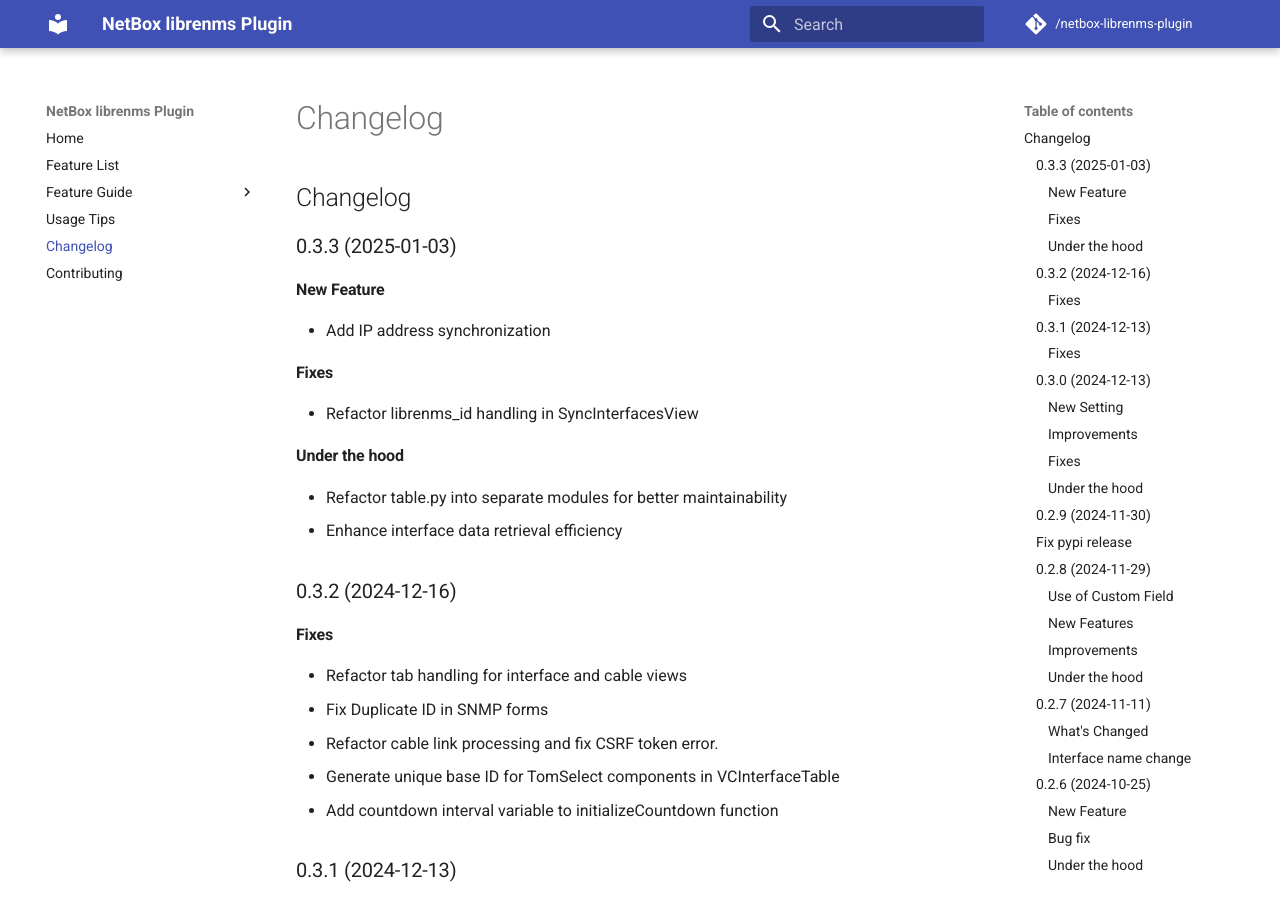
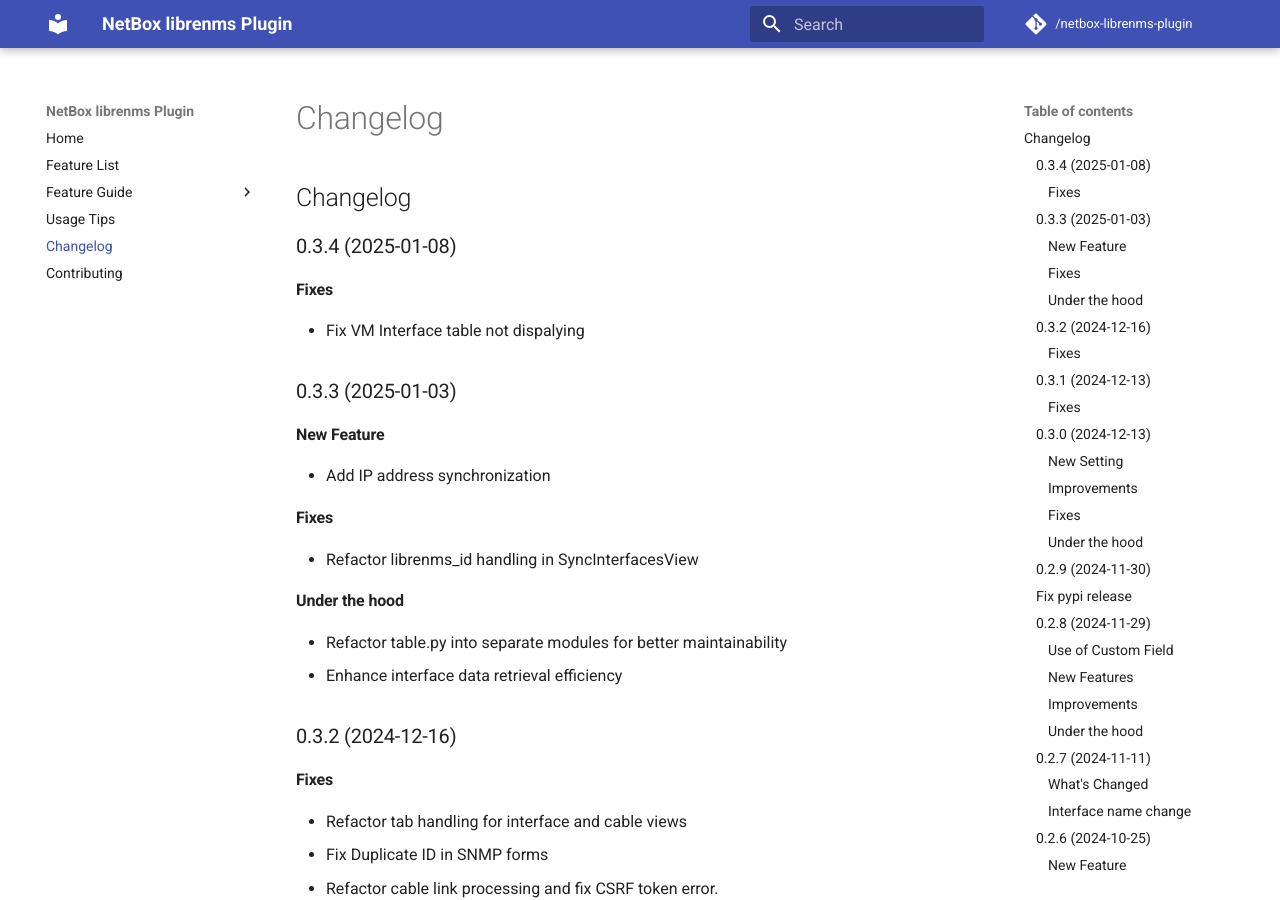
Before and after one commit to bonzo81/netbox-librenms-plugin, an MkDocs documentation site: the page built from docs/changelog.md, in a window 1280 px wide and 900 px high. Built offline with MkDocs 1.6.1 and Material for MkDocs 9.7.7, drawn with Linux system fonts in a browser that asks for light colours; comment, search, counter and statistics services are not loaded.

Commit message:
Bump version to 0.3.4 and update documentation to include optional check for virtualization interfaces

```diff
--- a/docs/changelog.md
+++ b/docs/changelog.md
@@ -1,4 +1,9 @@
 # Changelog
+
+## 0.3.4 (2025-01-08)
+
+### Fixes
+* Fix VM Interface table not dispalying
 
 ## 0.3.3 (2025-01-03)
 
--- a/netbox_librenms_plugin/__init__.py
+++ b/netbox_librenms_plugin/__init__.py
@@ -1,7 +1,7 @@
 from netbox.plugins import PluginConfig
 
 __author__ = "Andy Norwood"
-__version__ = "0.3.3"
+__version__ = "0.3.4"
 
 
 class LibreNMSSyncConfig(PluginConfig):
--- a/pyproject.toml
+++ b/pyproject.toml
@@ -7,7 +7,7 @@ build-backend = "setuptools.build_meta"
 
 [project]
 name =  "netbox-librenms-plugin"
-version = "0.3.3"
+version = "0.3.4"
 authors = [
     {name = "Andy Norwood"},
 ]
```
Also changed, not shown: README.md (+1 -0 lines), docs/README.md (+1 -0 lines), docs/usage_tips/custom_field.md (+1 -0 lines).
